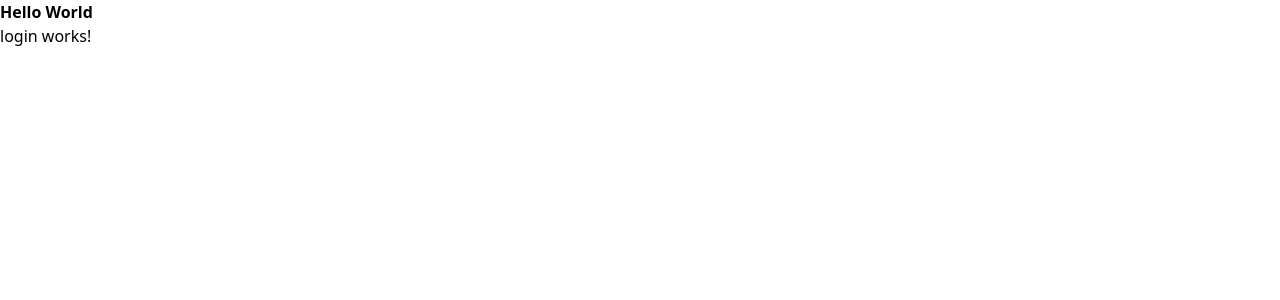
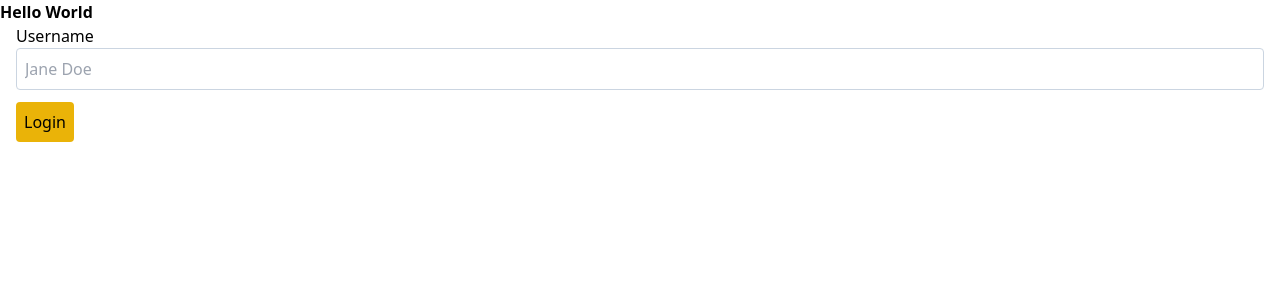
Before and after one commit to SonaRahimova/Pokemon-app, an Angular app: page /login in a window 1280 px wide. Shown: the top 300 px of the page. Built offline with nearby package versions, Linux system fonts and the light colour scheme.

Commit message:
added storage, enums and fixed login button with text space

```diff
--- a/src/app/app.module.ts
+++ b/src/app/app.module.ts
@@ -8,6 +8,7 @@
 import { PokemonCataloguePage } from './pages/pokemon-catalogue/pokemon-catalogue.page';
 import { TrainerPage } from './pages/trainer/trainer.page';
 import { LoginFormComponent } from './components/login-form/login-form.component';
+import { FormsModule } from '@angular/forms';
 
 // Decorator
 @NgModule({
@@ -21,6 +22,7 @@
   imports: [   //Modules
     BrowserModule,
     HttpClientModule,
+    FormsModule,
     AppRoutingModule
   ],
   providers: [],
--- a/src/app/components/login-form/login-form.component.html
+++ b/src/app/components/login-form/login-form.component.html
@@ -1 +1,13 @@
-<p>login-form works!</p>
+<form #loginForm="ngForm" (ngSubmit)="loginSubmit(loginForm)">
+    <fieldset class="mb-3">
+        <label for="username" class="block">Username</label>
+        <input type="text"
+        ngModel
+        #username="ngModel"
+        name="username" id="username"
+        class="border border-slate-300 p-2 rounded w-full"
+        placeholder="Jane Doe"/>
+    </fieldset>
+
+    <button type="submit" class="bg-yellow-500 p-2 rounded">Login</button>
+</form>
--- a/src/app/components/login-form/login-form.component.ts
+++ b/src/app/components/login-form/login-form.component.ts
@@ -1,15 +1,36 @@
-import { Component, OnInit } from '@angular/core';
+import { Component } from '@angular/core';
+import { NgForm } from '@angular/forms';
+import { Router } from '@angular/router';
+import { Trainer } from 'src/app/models/trainer.model';
+import { LoginService } from 'src/app/services/login.service';
 
 @Component({
   selector: 'app-login-form',
   templateUrl: './login-form.component.html',
   styleUrls: ['./login-form.component.css']
 })
-export class LoginFormComponent implements OnInit {
+export class LoginFormComponent {
 
-  constructor() { }
+  constructor(
+    private readonly router: Router,
+    private readonly loginService: LoginService
+    ) { }
 
-  ngOnInit(): void {
-  }
+ public loginSubmit(loginForm: NgForm): void {
+
+
+  const { username } = loginForm.value;
+
+  this.loginService.login(username)
+    .subscribe({
+      next: (trainer: Trainer) => {
+        this.router.navigateByUrl("/pokemons")
+      },
+      error: () => {
+
+      }
+    })
+
+ }
 
 }
--- /dev/null
+++ b/src/app/enums/storage-keys.enum.ts
@@ -0,0 +1,3 @@
+export enum StorageKeys {
+    Trainer = "pokemons-trainer"
+}
--- a/src/app/pages/login/login.page.html
+++ b/src/app/pages/login/login.page.html
@@ -1 +1,3 @@
-<p>login works!</p>
+<main class="container mx-auto px-4">
+    <app-login-form></app-login-form>
+</main>
--- a/src/app/services/login.service.ts
+++ b/src/app/services/login.service.ts
@@ -1,8 +1,10 @@
 import { HttpClient, HttpHeaders } from '@angular/common/http';
 import { Injectable } from '@angular/core';
-import { map, Observable, of, switchMap } from 'rxjs';
+import { map, Observable, of, switchMap, tap } from 'rxjs';
 import { environment } from 'src/environments/environment';
+import { StorageKeys } from '../enums/storage-keys.enum';
 import { Trainer } from '../models/trainer.model';
+import { StorageUtil } from '../utils/storage.util';
 
 const { apiTrainers } = environment;
 
@@ -21,11 +23,14 @@
             return this.createTrainer(username);
           }
           return of(trainer);
+        }),
+        tap((trainer: Trainer) => {
+          StorageUtil.storageSave<Trainer>(StorageKeys.Trainer, trainer);
         })
       )
   }
 
-
+// Check if user exits
   private checkUsername(username: string): Observable<Trainer | undefined> {
     return this.http.get<Trainer[]>(`${apiTrainers}?username=${username}`)
       .pipe(
@@ -33,6 +38,7 @@
       )
   }
 
+  // Create user/trainer
   private createTrainer(username: string): Observable<Trainer> {
     const trainer = {
       username,
--- /dev/null
+++ b/src/app/utils/storage.util.ts
@@ -0,0 +1,20 @@
+export class StorageUtil {
+    public static storageSave<T>(key: string, value: T): void {
+        sessionStorage.setItem(key, JSON.stringify(value));
+}
+
+public static storageRead<T>(key: string): T | undefined {
+    const storedValue = sessionStorage.getItem(key);
+    try {
+        if (storedValue) {
+            return JSON.parse(storedValue) as T;
+        }
+        return undefined;
+    }
+    catch (e) {
+        sessionStorage.removeItem(key);
+        return undefined;
+
+        }
+    }
+}
```
